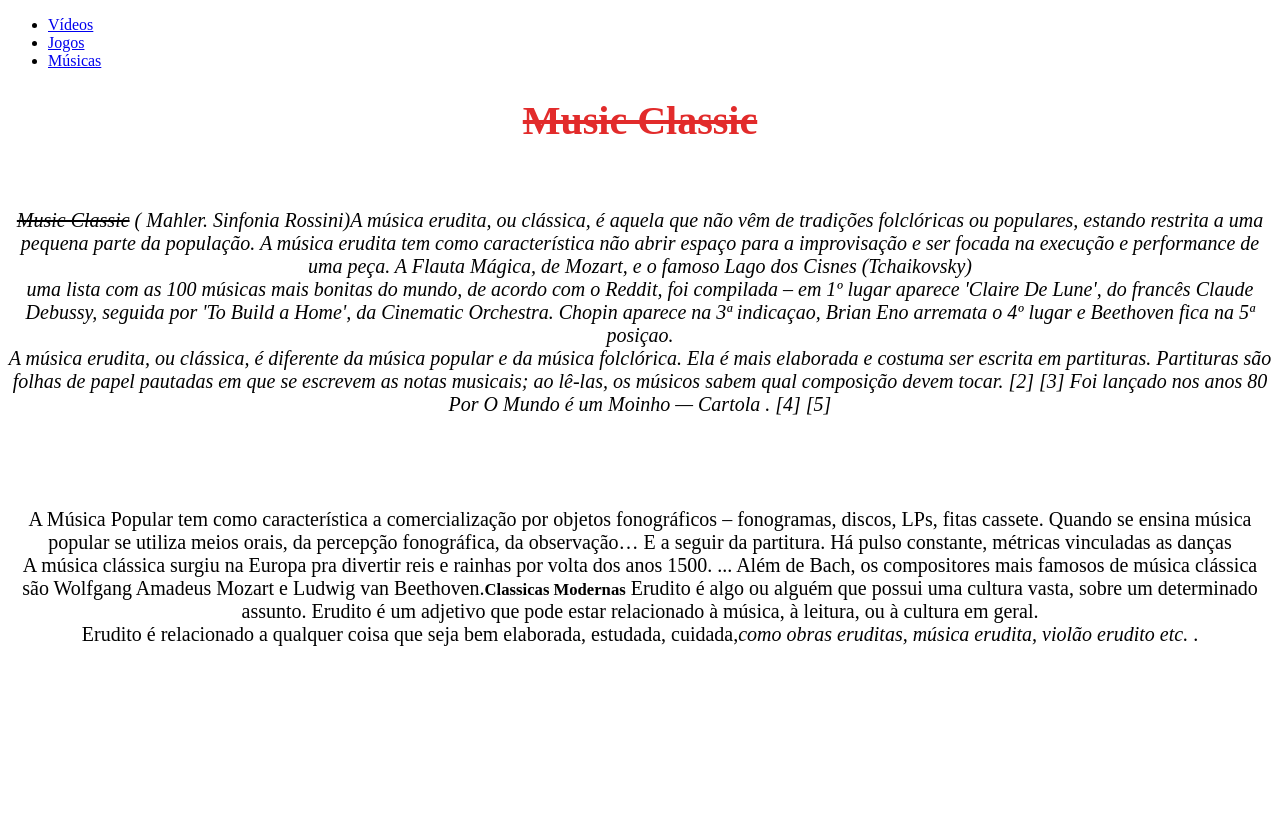
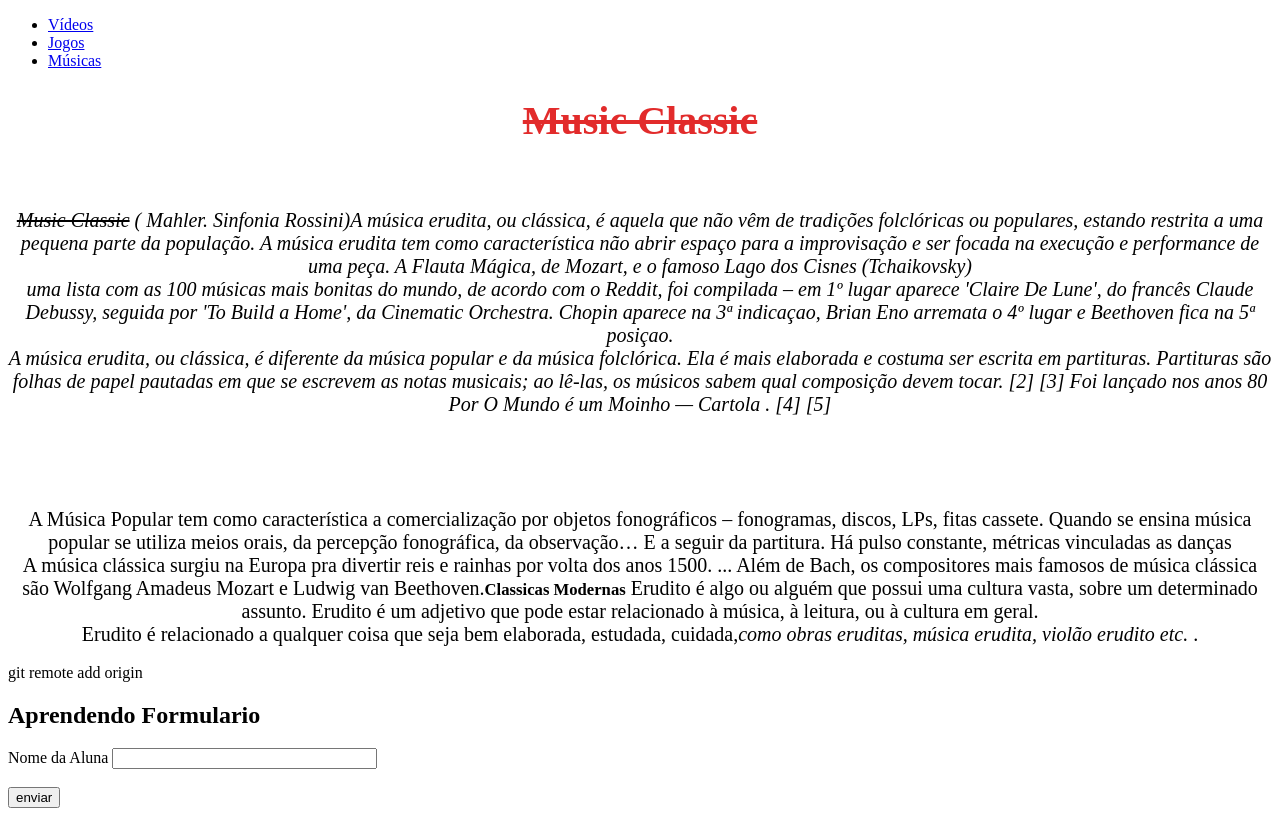
Before and after one commit to Vivianeeee/Vivianeeee, a plain HTML site: page estrutura.html in a window 1280 px wide. Drawn offline with Linux system fonts and the light colour scheme.

Commit message:
histórico

```diff
--- a/estrutura.html
+++ b/estrutura.html
@@ -43,3 +43,34 @@ A música erudita, ou clássica, é diferente da música popular e da música fo
                     A Música Popular tem como característica a comercialização por objetos fonográficos – fonogramas, discos, LPs, fitas cassete. Quando se ensina música popular se utiliza meios orais, da percepção fonográfica, da observação… E a seguir da partitura. Há pulso constante, métricas vinculadas as danças <br>
                     A música clássica surgiu na Europa pra divertir reis e rainhas por volta dos anos 1500. ... Além de Bach, os compositores mais famosos de música clássica são Wolfgang Amadeus Mozart e Ludwig van Beethoven.<strong><small>Classicas Modernas</small> </strong> Erudito é algo ou alguém que possui uma cultura vasta, sobre um determinado assunto. Erudito é um adjetivo que pode estar relacionado à música, à leitura, ou à cultura em geral.   <br>
                     Erudito é relacionado a qualquer coisa que seja bem elaborada, estudada, cuidada,<dfn>como obras eruditas, música erudita, violão erudito etc.</dfn> .</article> <br>
+                    git remote add origin
+
+
+
+  <!DOCTYPE html>
+  <html lang="en">
+  <head>
+      <meta charset="UTF-8">
+      <meta http-equiv="X-UA-Compatible" content="IE=edge">
+      <meta name="viewport" content="width=device-width, initial-scale=1.0">
+      <title>Document</title>
+  </head>
+  <body>
+      <heard>
+          <h1> Aprendendo Formulario</h1>
+</heard>
+<article>
+<form action=''>
+<label for="Cnome">Nome da Aluna</label>
+<input type="text" size="30" id="cnome"
+required="required"/>
+
+<br>
+<br>
+<input type="submit" value="enviar"/>
+
+</form>
+</article>
+
+</body>
+  </html>
```
